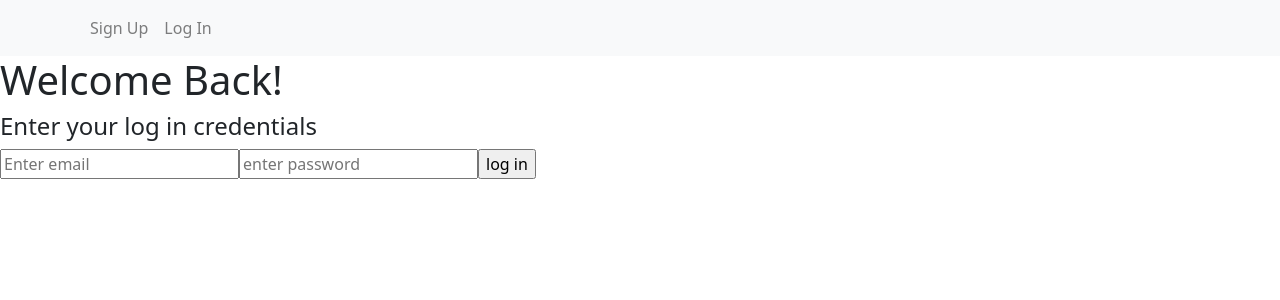
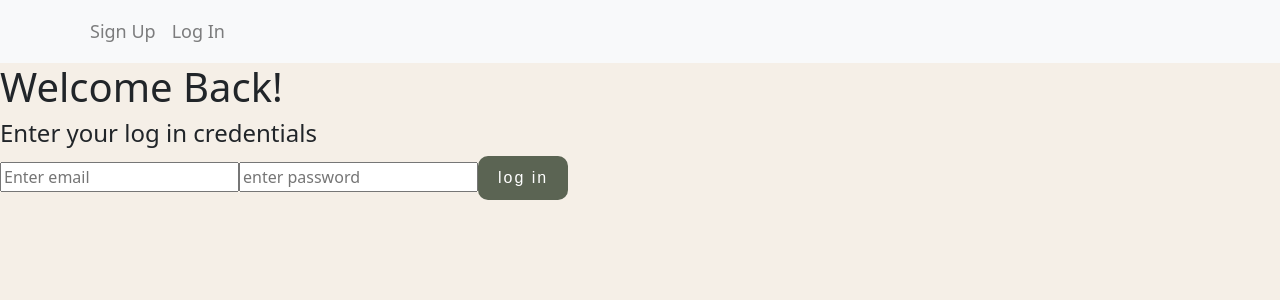
Before and after one commit to polly-rado/mama-bear-proj, a React (Vite) app in the folder mama_bear_frontend_new/: page /login/ in a window 1280 px wide. Shown: the top 300 px of the page. Built offline with nearby package versions, Linux system fonts and the light colour scheme; no server answers.

Commit message:
minor changes to css

```diff
--- a/mama_bear_frontend_new/src/App.jsx
+++ b/mama_bear_frontend_new/src/App.jsx
@@ -29,12 +29,10 @@ function App() {
   }, [location.pathname, user])
 
   return (
-    <>
+    <div style={{ backgroundColor: '#F5EFE7', minHeight: '100vh' }}>
       <NavBar user = {user} setUser={setUser}/>
-
       <Outlet context={{user, setUser}}/>
-
-    </>
+    </div>
   );
 }
 
--- a/mama_bear_frontend_new/src/components/NavBar.jsx
+++ b/mama_bear_frontend_new/src/components/NavBar.jsx
@@ -1,3 +1,4 @@
+import React from 'react';
 import Container from 'react-bootstrap/Container';
 import Nav from 'react-bootstrap/Nav';
 import Navbar from 'react-bootstrap/Navbar';
@@ -13,12 +14,12 @@ function NavBar({ user, setUser }) {
     };
 
     return (
-        <Navbar expand="lg" className="bg-body-tertiary">
+        <Navbar expand="lg" className="bg-body-tertiary navbar-custom">
             <Container>
                 {user ? (
                     <>
                         <Navbar.Brand as={Link} to="/">Mama Bear</Navbar.Brand>
-                        <Button onClick={handleClick} variant="light grey">Log Out</Button>
+                        <Button className="custom-button" onClick={handleClick} variant="light grey">Log Out</Button>
                         <Nav className="me-auto">
                             <Nav.Link as={Link} to="/dashboard">Dashboard</Nav.Link>
                             <Nav.Link as={Link} to="/gemini">Nanny Genie</Nav.Link>
--- a/mama_bear_frontend_new/src/index.css
+++ b/mama_bear_frontend_new/src/index.css
@@ -1 +1,42 @@
-@import "https://maxcdn.bootstrapcdn.com/bootstrap/4.5.2/css/bootstrap.min.css";
+@import url("https://maxcdn.bootstrapcdn.com/bootstrap/4.5.2/css/bootstrap.min.css");
+
+body, html {
+    background-color: #F5EFE7;
+    height: 100%;
+    margin: 0;
+    padding: 0;
+    font-family: Arial, sans-serif;
+  }
+
+  .custom-button {
+    background-color: #5B6453; /* Use the color code that matches the button background */
+    color: #FFFFFF; /* White text color */
+    border: none; /* No border */
+    border-radius: 10px; /* Rounded corners */
+    padding: 10px 20px; /* Padding around the text */
+    font-size: 16px; /* Adjust the font size */
+    font-family: 'Avenir', sans-serif; /* Ensure you have the font family applied */
+    letter-spacing: 2px; /* Add letter spacing */
+    text-align: center; /* Center the text */
+    cursor: pointer; /* Pointer cursor on hover */
+    display: inline-block; /* Keep it inline */
+    transition: all 0.3s ease; /* Smooth transition for hover effects */
+}
+
+.custom-button:hover {
+    background-color: #4A5345; /* Slightly darker on hover */
+}
+
+.navbar {
+    padding: 20px 10px; /* Adjust the padding to increase height */
+    background-color: #eae4dc; /* Ensure the background color matches */
+}
+
+.navbar-brand, .navbar-nav .nav-link {
+    font-size: 18px; /* Adjust font size if needed */
+    padding: 10px 15px; /* Add padding to the links */
+}
+
+.navbar-toggler {
+    padding: 0.25rem 0.75rem; /* Adjust the padding on the toggle button */
+}
--- a/mama_bear_frontend_new/src/pages/GeminiPage.jsx
+++ b/mama_bear_frontend_new/src/pages/GeminiPage.jsx
@@ -24,7 +24,7 @@ const GeminiPage = () => {
           onChange={(e) => setPrompt(e.target.value)}
           placeholder="Enter your prompt"
         />
-        <button type="submit">Submit</button>
+        <button className="custom-button" type="submit">Submit</button>
       </form>
       <div>
         <h2>Response:</h2>
--- a/mama_bear_frontend_new/src/pages/LogIn.jsx
+++ b/mama_bear_frontend_new/src/pages/LogIn.jsx
@@ -32,7 +32,7 @@ const LoginPage = () => {
           type="password"
           placeholder="enter password"
           required />
-        <input type="submit" value="log in" />
+        <input type="submit" value="log in" className="custom-button"  />
       </form>
     </div>
   );
--- a/mama_bear_frontend_new/src/pages/SignUp.jsx
+++ b/mama_bear_frontend_new/src/pages/SignUp.jsx
@@ -35,7 +35,7 @@ const SignUp = () => {
           placeholder="enter password"
           required
         />
-        <input type="submit" value="sign up"/>
+        <input type="submit" value="sign up" className="custom-button"/>
       </form>
     </>
   );
```
